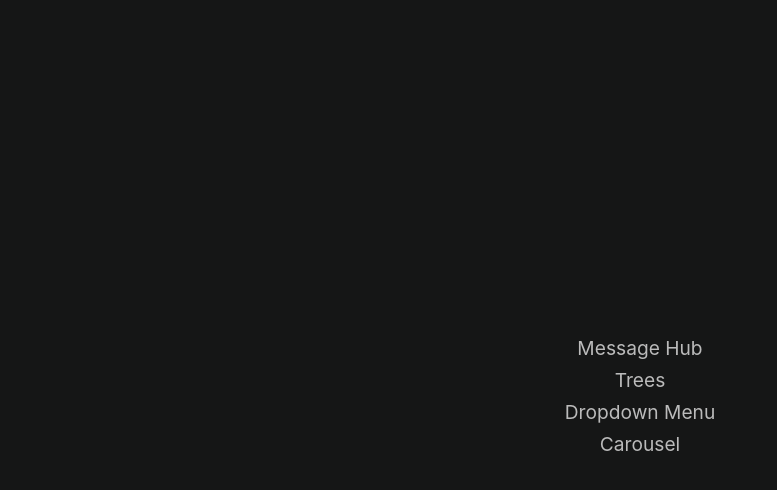
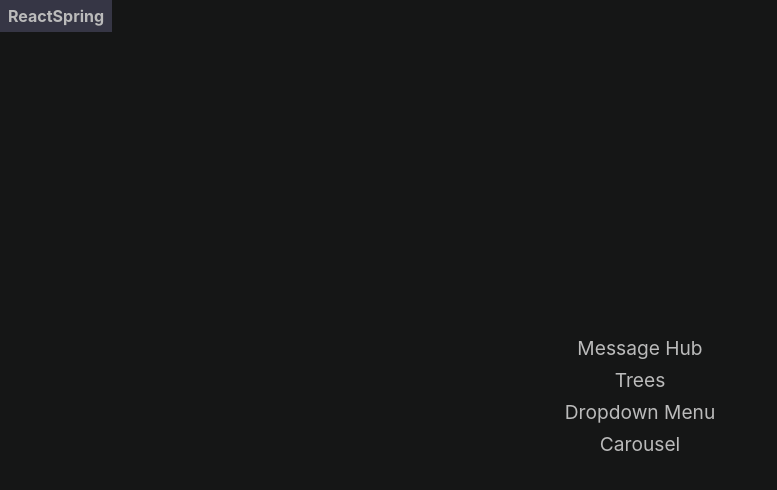
Before and after one commit to sidhlee/react-spring-v9-examples, a React (Create React App) app: page / in a window 1280 px wide. Shown: the top 490 px of the page, without its empty margins (0-777 px from the left). Built offline with nearby package versions, Linux system fonts and the light colour scheme.

Commit message:
Add 'Home' button

```diff
--- a/src/App.tsx
+++ b/src/App.tsx
@@ -1,7 +1,7 @@
 import React from 'react';
 
 import Navigation from './Navigation';
-import { GlobalStyle } from './styles';
+import { GlobalStyle, HomeLink } from './styles';
 import MessageHub from './examples/messageHub/MessageHub';
 import { Switch, Route } from 'react-router-dom';
 import Trees from './examples/trees/Trees';
@@ -12,6 +12,7 @@ const App = () => {
   return (
     <>
       <GlobalStyle />
+      <HomeLink to="/">ReactSpring</HomeLink>
       {/* invoke children fn passing in addItem fn to be stored in ref */}
       <Switch>
         <Route path="/" exact>
--- a/src/styles.tsx
+++ b/src/styles.tsx
@@ -1,4 +1,5 @@
-import { createGlobalStyle } from 'styled-components';
+import styled, { createGlobalStyle } from 'styled-components';
+import { Link } from 'react-router-dom';
 
 export const GlobalStyle = createGlobalStyle`
   :root {
@@ -108,3 +109,17 @@ p {
   margin-bottom: 1em;
 }
 `;
+
+export const HomeLink = styled(Link)`
+  position: fixed;
+  z-index: 1000;
+  top: 0;
+  left: 0;
+  height: 2rem;
+  font-weight: bold;
+  background: var(--primary);
+  display: flex;
+  align-items: center;
+  justify-content: center;
+  padding: 0 0.5rem;
+`;
```
